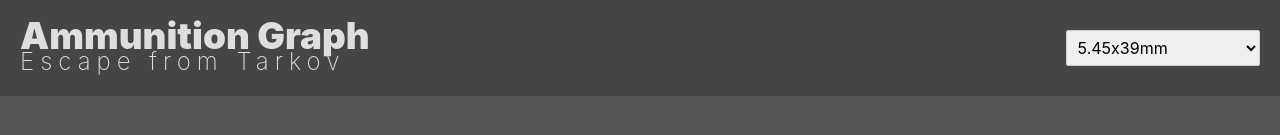
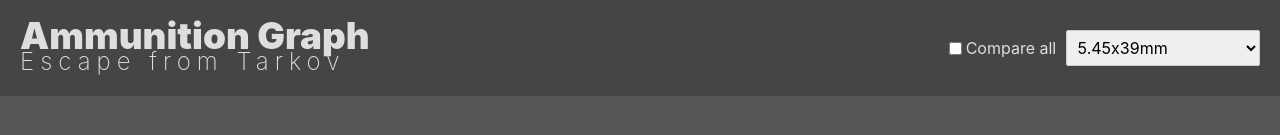
Before and after one commit to Benj0s/eft-ammunition, a Svelte app: page / in a window 1280 px wide. Shown: the top 135 px of the page. Built offline with nearby package versions, Linux system fonts and the light colour scheme.

Commit message:
feat(CompateAmmoToggle): toggle to allow all ammo to be displayed at once

```diff
--- a/src/components/Header.svelte
+++ b/src/components/Header.svelte
@@ -1,6 +1,7 @@
 <script>
   import ammunitionDataService from "../services/ammunition.data.service.js";
   import AmmoSelector from "./ammo-selector/AmmoSelector.svelte";
+  import CompareAmmoToggle from "./compare-ammo-toggle/CompareAmmoToggle.svelte";
 
   async function fetchData() {
     const ammunition = await ammunitionDataService.list();
@@ -39,6 +40,11 @@
     line-height: 32px;
   }
 
+  .header-actions {
+    display: flex;
+    flex-direction: row;
+  }
+
   @media (max-width: 610px) {
     header {
       flex-direction: column;
@@ -74,6 +80,9 @@
     <h2>Escape from Tarkov</h2>
   </div>
   {#await fetchData() then data}
-    <AmmoSelector ammunition={data.ammunition} />
+    <div class="header-actions">
+      <CompareAmmoToggle />
+      <AmmoSelector ammunition={data.ammunition} />
+    </div>
   {/await}
 </header>
--- a/src/components/ammo-graph/AmmoGraph.svelte
+++ b/src/components/ammo-graph/AmmoGraph.svelte
@@ -3,11 +3,13 @@
   import { scaleLinear } from "d3-scale";
   import { generateHexColourFromString } from "../../services/colour-mapper.service";
   import { maxAndPad, generateTicks } from "./AmmoGraph.service.js";
-  import { displayedAmmo } from "../../store.js";
+  import { displayedAmmo, compareAllAmmo } from "../../store.js";
 
   export let cartridges;
 
+  let selectedAmmo;
   let selectedCartridges;
+  let showAll;
 
   let svg;
   let width = 500;
@@ -18,8 +20,18 @@
   let maxPen = maxAndPad(cartridges.map(cartridge => cartridge.penetration));
 
   displayedAmmo.subscribe(ammo => {
+    selectedAmmo = ammo;
+    refreshGraph();
+  });
+
+  compareAllAmmo.subscribe(compare => {
+    showAll = compare;
+    refreshGraph();
+  });
+
+  function refreshGraph() {
     selectedCartridges = cartridges.filter(
-      cartridge => ammo.id === cartridge.ammunitionId
+      cartridge => showAll || selectedAmmo.id === cartridge.ammunitionId
     );
 
     if (selectedCartridges.length) {
@@ -30,7 +42,7 @@
         selectedCartridges.map(cartridge => cartridge.penetration)
       );
     }
-  });
+  }
 
   $: xScale = scaleLinear()
     .domain([0, maxDamage])
@@ -100,6 +112,12 @@
     stroke-width: 2px;
     fill: #ddd;
   }
+
+  .mark-circle:not(.selected),
+  .mark-text:not(.selected) {
+    opacity: 0.2;
+    fill: #ddd;
+  }
 </style>
 
 <svelte:window on:resize={resize} />
@@ -143,12 +161,12 @@
           cx={xScale(cartridge.damage)}
           cy={yScale(cartridge.penetration)}
           r="5"
-          class="mark-circle" />
+          class="mark-circle {selectedAmmo.id === cartridge.ammunitionId ? 'selected' : ''}" />
         <text
           x={xScale(cartridge.damage)}
           y={yScale(cartridge.penetration) + 20}
           text-anchor="middle"
-          class="mark-text">
+          class="mark-text {selectedAmmo.id === cartridge.ammunitionId ? 'selected' : ''}">
           {cartridge.label}
         </text>
       {/each}
--- a/src/components/ammo-selector/AmmoSelector.svelte
+++ b/src/components/ammo-selector/AmmoSelector.svelte
@@ -1,7 +1,6 @@
 <script>
-  import { get } from "svelte/store";
+  import { displayedAmmo } from "../../store.js";
   import { generateHexColourFromString } from "../../services/colour-mapper.service";
-  import { displayedAmmo } from "../../store.js";
 
   export let ammunition;
 
--- /dev/null
+++ b/src/components/compare-ammo-toggle/CompareAmmoToggle.svelte
@@ -0,0 +1,26 @@
+<script>
+  import { get } from "svelte/store";
+  import { compareAllAmmo } from "../../store.js";
+
+  let checked = get(compareAllAmmo);
+
+  $: compareAllAmmo.update(() => checked);
+</script>
+
+<style>
+  .compare-ammo-toggle {
+    display: flex;
+    flex-direction: row;
+    align-items: center;
+    margin: 0 10px;
+  }
+
+  input[name="compare-ammo"] {
+    margin: 0 4px;
+  }
+</style>
+
+<div class="compare-ammo-toggle">
+  <input name="compare-ammo" type="checkbox" bind:checked />
+  <label for="compare-ammo">Compare all</label>
+</div>
--- a/src/store.js
+++ b/src/store.js
@@ -1,3 +1,4 @@
 import { writable } from 'svelte/store'
 
 export const displayedAmmo = writable('')
+export const compareAllAmmo = writable(false)
```
